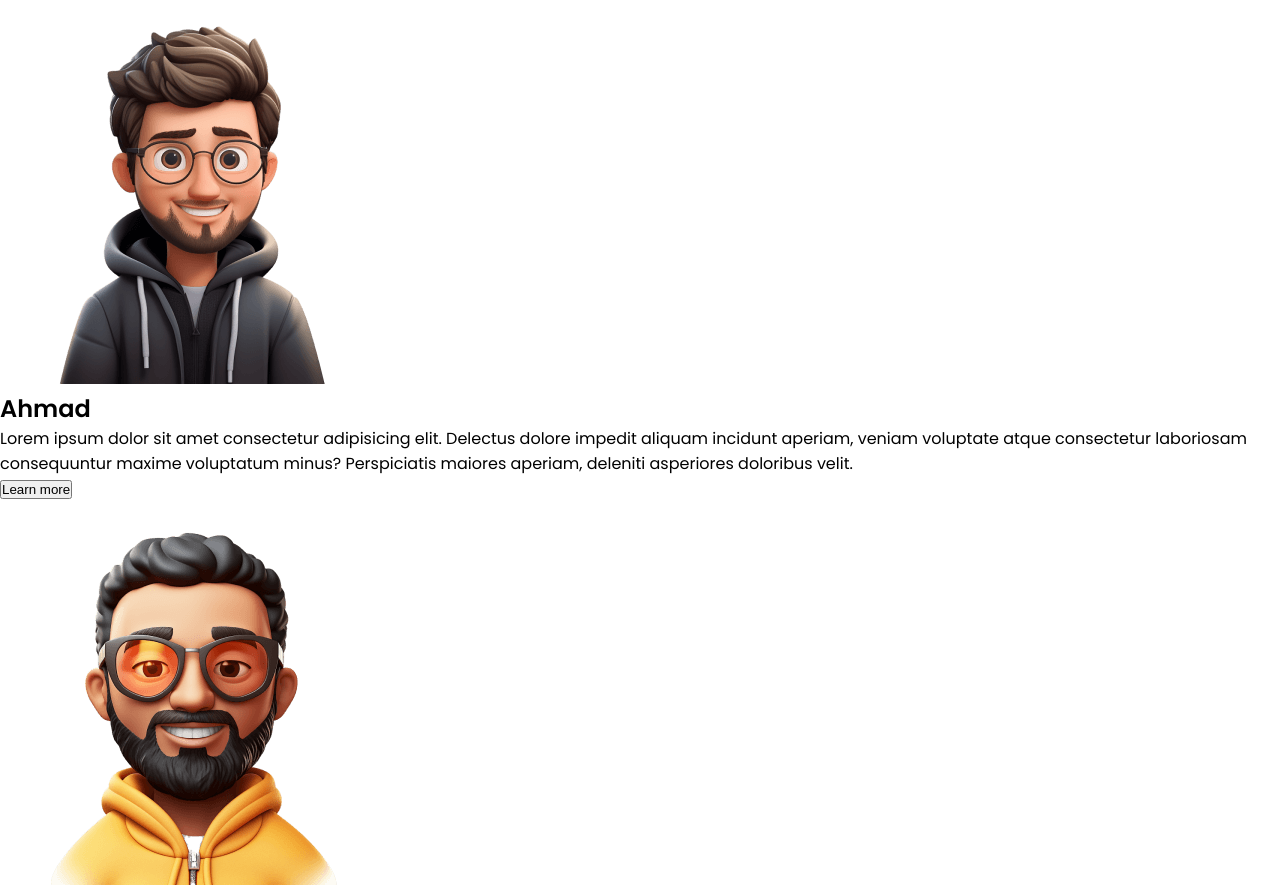
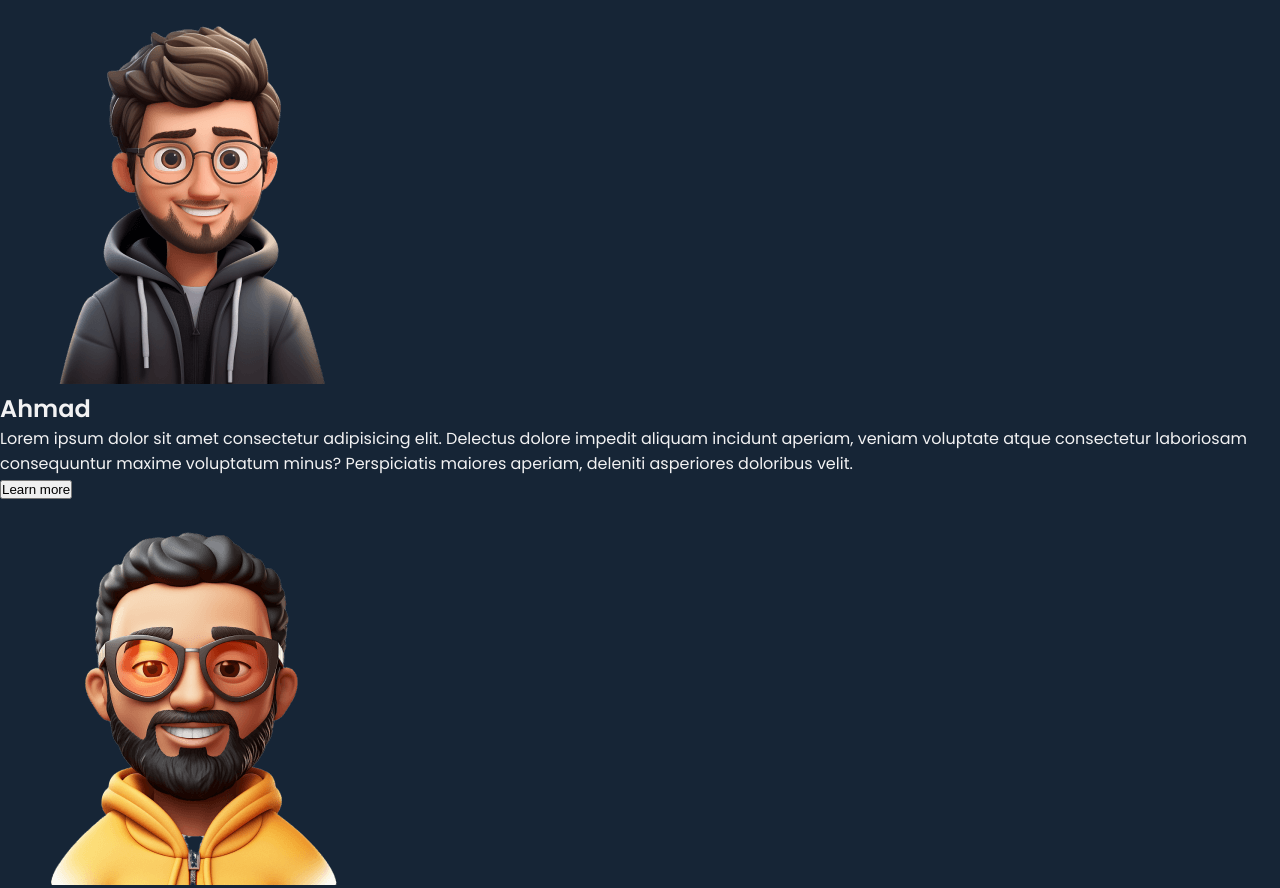
Before and after one commit to DoaaOsamaK/Cards-Frontend, a plain HTML site: page index.html in a window 1280 px wide. Shown: the top 888 px of the page. Drawn offline with Linux system fonts and the light colour scheme.

Commit message:
BASE is done

```diff
--- a/assets/style.css
+++ b/assets/style.css
@@ -1,15 +1,5 @@
 /*=============== GOOGLE FONTS ===============*/
 @import url('https://fonts.googleapis.com/css2?family=Open+Sans:ital,wght@0,300..800;1,300..800&family=Poppins:wght@400;600&display=swap');
-
-*{
-    box-sizing: border-box;
-    padding: 0;
-    margin: 0;
-}
-
-body{
-    font-family: "Poppins", sans-serif;
-}
 
 /*=============== VARIABLES CSS ===============*/
 :root {
@@ -29,3 +19,18 @@ body{
     --h2-font-size: 1.25rem;
     --normal-font-size: 1rem;
   }
+
+  /*=============== BASE ===============*/
+
+  *{
+    box-sizing: border-box;
+    padding: 0;
+    margin: 0;
+}
+
+body{
+    font-family: "Poppins", sans-serif;
+    font-size: var(--normal-font-size);
+    background-color: var(--body-color);
+    color: var(--white-color);
+}
```
